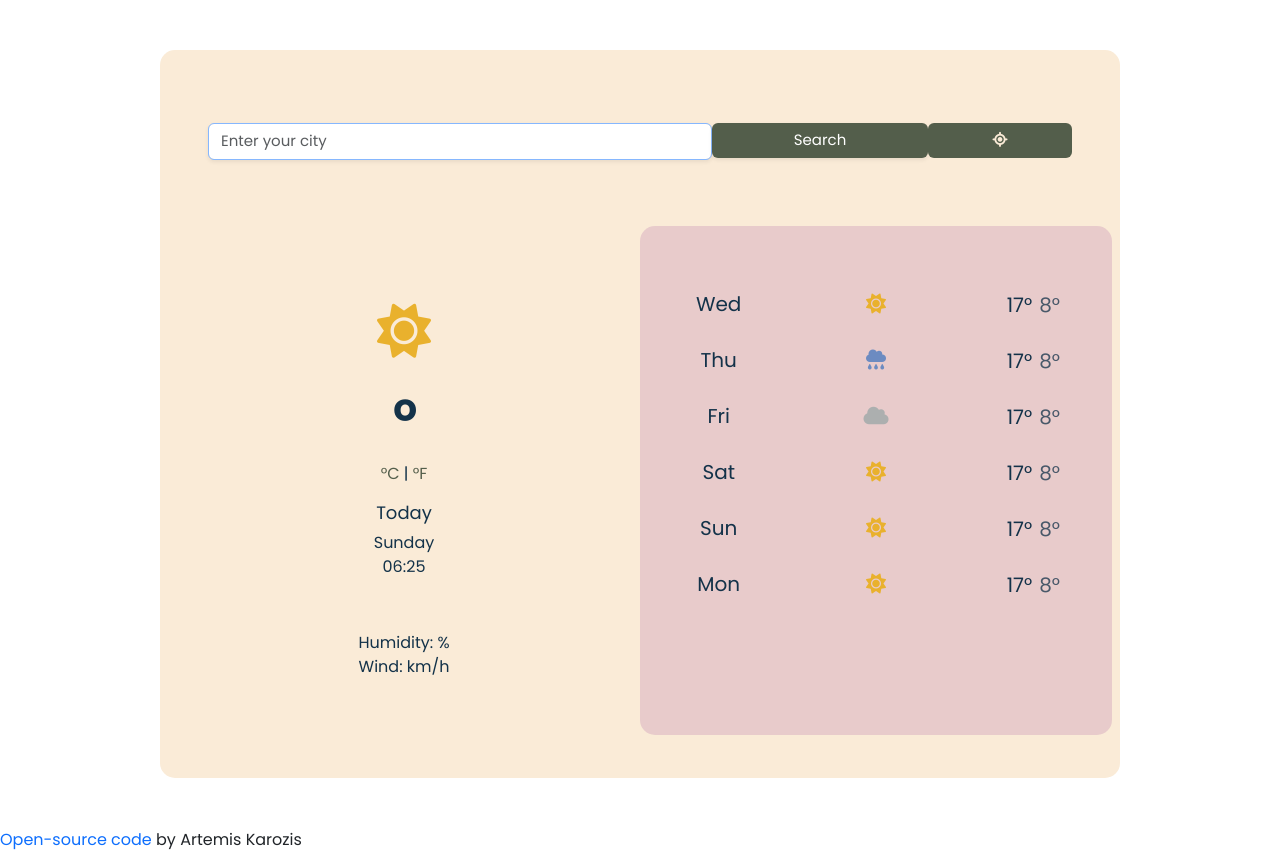
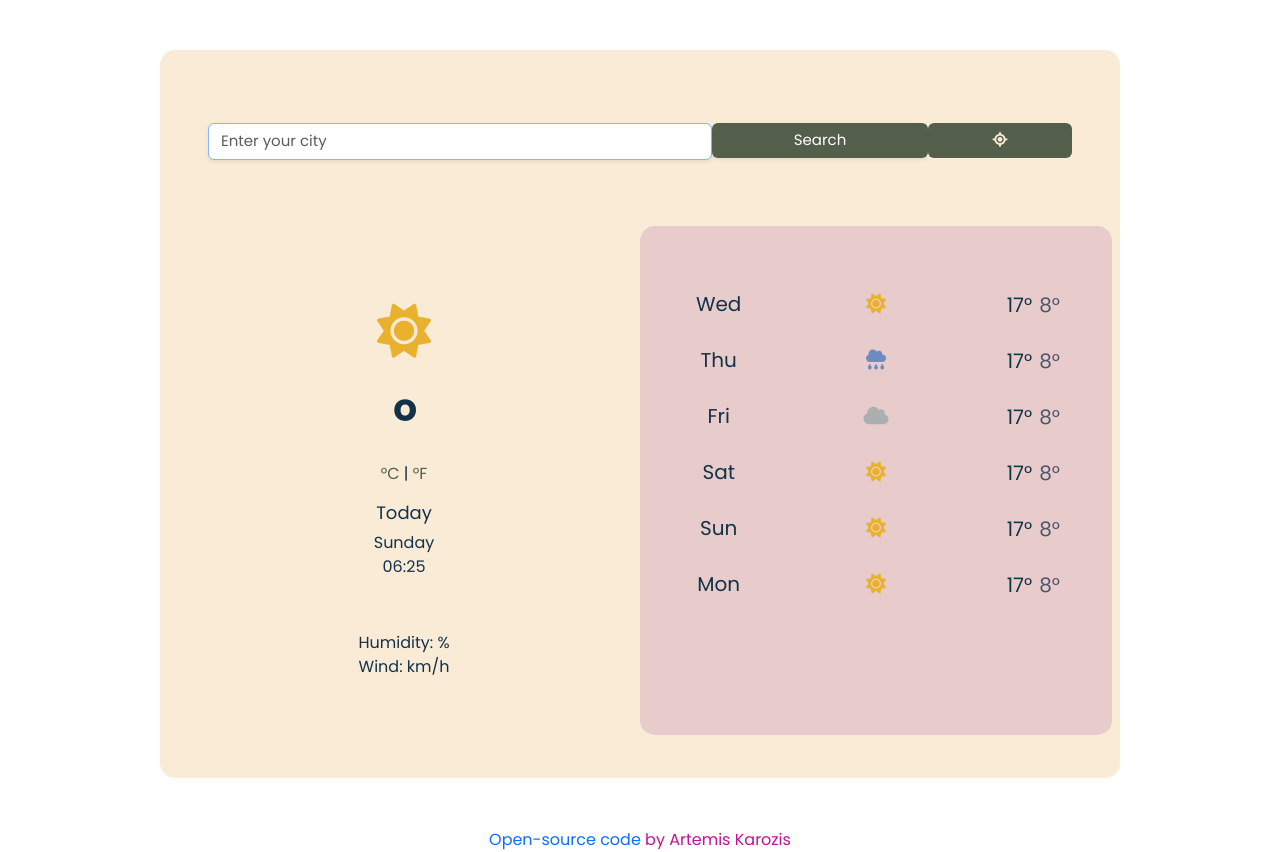
Before and after one commit to ArtemisiaK/weather_app, a plain HTML site: page index.html in a window 1280 px wide. Drawn offline with nearby package versions, Linux system fonts and the light colour scheme; no server answers.

Commit message:
Centered source & author text in footer

```diff
--- a/index.html
+++ b/index.html
@@ -124,10 +124,10 @@
                 </div>
             </div>
         </div>
-        <div class="open-source-link"><a href="https://github.com/ArtemisiaK/weather_app">Open-source code</a> by
-            Artemis Karozis</div>
 
-
+    </div>
+    <div class="open-source-link"><a href="https://github.com/ArtemisiaK/weather_app">Open-source code</a> by
+        Artemis Karozis
     </div>
     <script src="script.js"></script>
 </body>
--- a/styles.css
+++ b/styles.css
@@ -172,3 +172,7 @@ a {
   text-decoration: none;
   color: antiquewhite;
 }
+.open-source-link {
+  text-align: center;
+  color: #c21296;
+}
```
